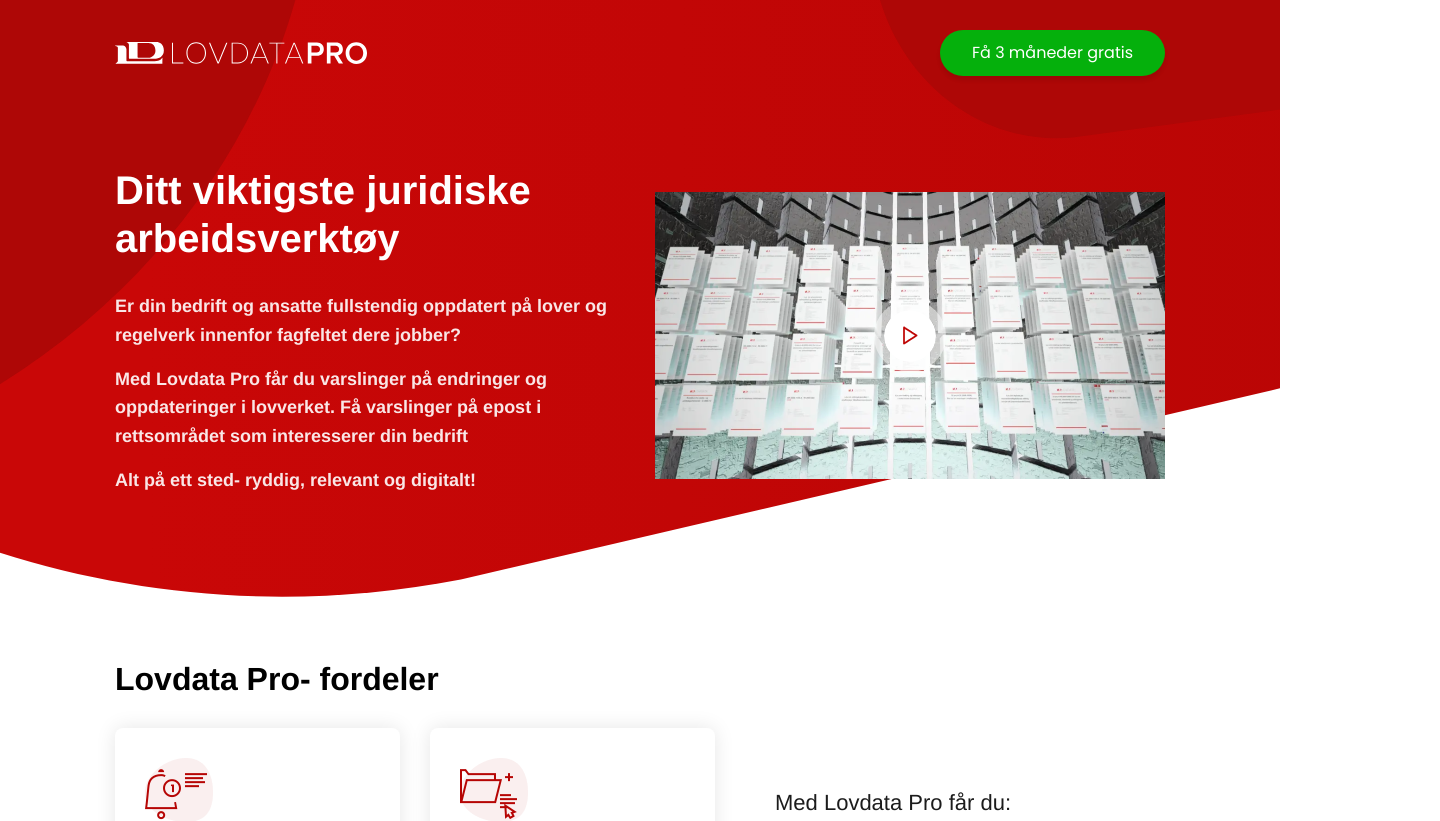
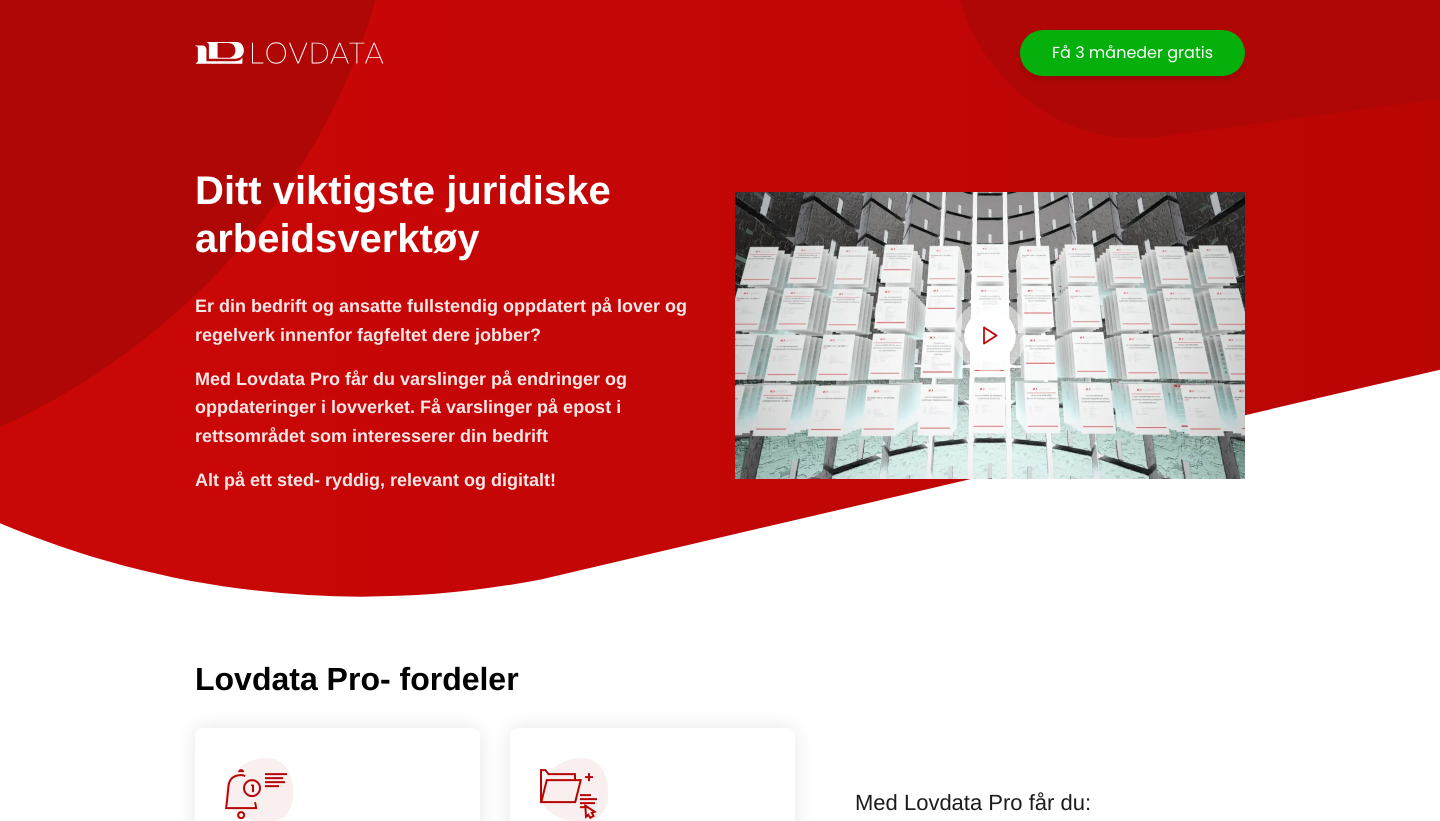
Before and after one commit to front/lovdata-landingpage, a React (Create React App) app: page / in a window 1280 px wide. Shown: the top 821 px of the page, 1440 px wide, since content can reach past the window. Built offline with nearby package versions, Linux system fonts and the light colour scheme.

Commit message:
TP31201 feat: Add layout adjustments

```diff
--- a/src/App.js
+++ b/src/App.js
@@ -220,7 +220,7 @@
           <div className="col-3"></div>
           <div className="col-6">
             <h3>3 måneder gratis</h3>
-            <Field label="Firmanavn (Fylles ut automatisk)" />
+            <Field label="Firmanavn" />
             <Field label="Organisasjonsnummer" />
             <Field label="Kontaktperson" />
             <Field label="Telefonnummer" type="phone" />
@@ -247,7 +247,7 @@
             <p>Tilgang til historiske kilder, rundskriv, rettsavgjørelser, uttalelser og vedtak.</p>
             <p>Enten dine ansatte jobber som jurist, HR, HMS, eller har andre oppgaver der dere jobber med regelverket, vil dere alltid være oppdatert.</p>
             <p>Vil du vite mer om Lovdata Pro</p>
-            <Button primary>Klikk her</Button>
+            <Button primary href="https://lovdata.no/tjenester/pro/">Klikk her</Button>
           </div>
         </div>
       </FooterSection>
--- a/src/components/button/style.scss
+++ b/src/components/button/style.scss
@@ -15,6 +15,7 @@
   font-size: 16px;
   line-height: 24px;
   text-decoration: none;
+  text-align: center;
 
   transition: background-color 0.3s;
 
--- a/src/components/field/index.js
+++ b/src/components/field/index.js
@@ -2,7 +2,7 @@
 
 import './style.scss';
 
-function Field({ type, label }) {
+function Field({ type = 'text', label }) {
   const classes = `field`;
 
   return (
--- a/src/index.scss
+++ b/src/index.scss
@@ -5,6 +5,13 @@
   margin: 0;
   font-family: $font-family;
   font-size: 16px;
+
+  @include for-desktop-up {
+    box-shadow: 0px 0px 20px rgba(0, 0, 0, 0.1);
+    width: 1440px;
+    margin-left: auto;
+    margin-right: auto;
+  }
 }
 
 section {
--- a/src/layout/footer-section/style.scss
+++ b/src/layout/footer-section/style.scss
@@ -16,7 +16,6 @@
   color: white;
 
   @include for-phone-only {
-    text-align: center;
     background-size: cover;
     padding-top: $grid-gap * 2;
   }
@@ -30,6 +29,10 @@
 
     margin: 0;
     margin-bottom: $grid-gap;
+
+    @include for-phone-only {
+      text-align: center;
+    }
   }
 
   p {
@@ -43,12 +46,17 @@
       font-size: 18px;
     }
 
+    @include for-phone-only {
+      text-align: center;
+    }
+
     margin: 0;
     margin-bottom: $grid-gap / 2;
   }
 
   .btn {
     min-width: 190px;
+    box-sizing: border-box;
   }
 
   footer {
--- a/src/scss/_grid.scss
+++ b/src/scss/_grid.scss
@@ -26,6 +26,7 @@
 
   @include for-desktop-up {
     padding: 0;
+    position: relative;
   }
 }
 
```
Also changed, not shown: src/img/logo.svg.
